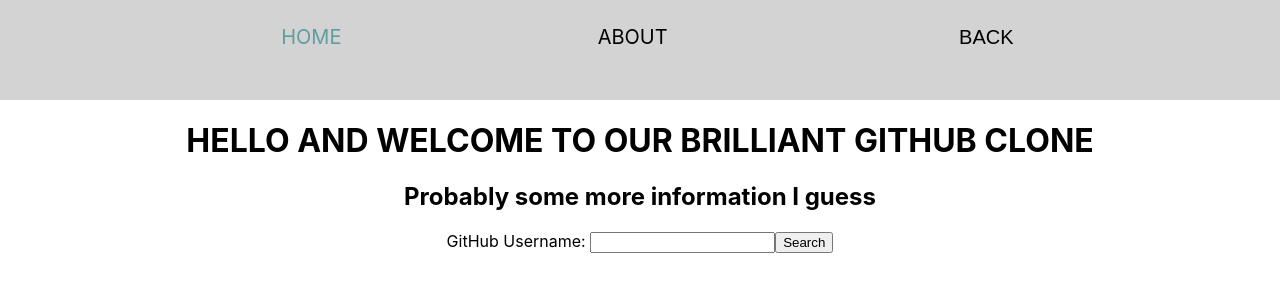
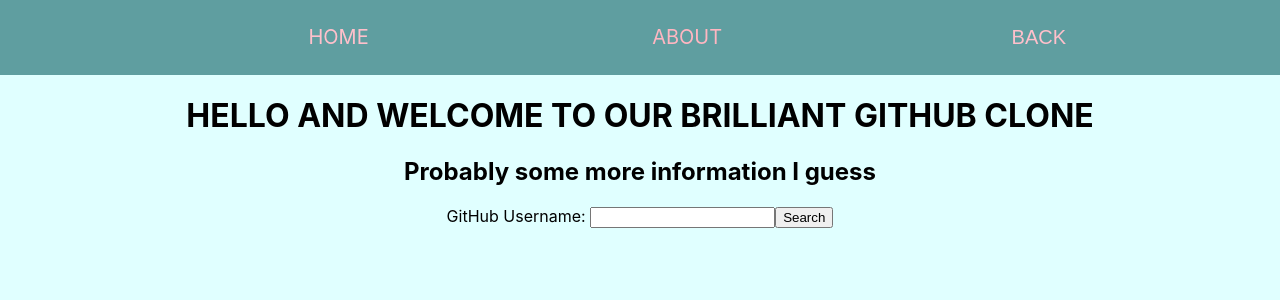
Before and after one commit to rwclutterbuck/repo-tracker, a React (Create React App) app: page / in a window 1280 px wide. Shown: the top 300 px of the page. Built offline with nearby package versions, Linux system fonts and the light colour scheme.

Commit message:
Add: Paddin, Margins, Colour

```diff
--- a/src/components/NavBar/style.css
+++ b/src/components/NavBar/style.css
@@ -1,36 +1,38 @@
 nav {
+  display: flex;
+  padding: 25px;
   width: 100%;
-  background-color: lightgrey;
-  padding: 25px;
-  display: flex;
+  background-color: cadetblue;
+  margin: auto;
   justify-content: space-evenly;
 }
 
 a {
-  color: black;
+  color: lightpink;
+  text-align: center;
   text-decoration: none;
   font-size: 1.25rem;
   text-transform: uppercase;
 }
 
 a:hover {
-  font-weight: 800;
-  color: white;
+  color: grey;
+}
+button:hover {
+  color: grey;
 }
 
 .active {
-  color: cadetblue;
+  color: pink;
 }
 
 button {
-  width: 125px;
-  height: 50px;
+  display: flex;
+  width: 1rem;
   cursor: pointer;
-  color: black;
+  color: pink;
   background: none;
   border: none;
   font-size: 1.25rem;
   text-transform: uppercase;
-  display: flex;
-  justify-content: center;
 }
--- a/src/components/Result/style.css
+++ b/src/components/Result/style.css
@@ -1,5 +1,30 @@
+#content {
+  display: flex;
+  flex-direction: row;
+  justify-content: center;
+}
+
+#table {
+  margin: 2rem;
+}
+
+#avatar {
+  display: flex;
+  flex-direction: column;
+  margin: 2rem;
+  justify-content: center;
+}
+
 table {
   border: 1px solid black;
-  margin-left: auto;
-  margin-right: auto;
+  background-color: rgb(136, 188, 190);
 }
+
+thead {
+  font-size: 20px;
+}
+
+img {
+  width: 250px;
+  height: 250px;
+}
--- /dev/null
+++ b/src/components/SearchForm/style.css
@@ -0,0 +1,3 @@
+#username {
+  margin-right: 15px;
+}
--- a/src/index.css
+++ b/src/index.css
@@ -1,13 +1,15 @@
+@import url("https://fonts.googleapis.com/css2?family=Lato:wght@300;400&display=swap");
+
 body {
-  margin: 0;
-  font-family: -apple-system, BlinkMacSystemFont, 'Segoe UI', 'Roboto', 'Oxygen',
-    'Ubuntu', 'Cantarell', 'Fira Sans', 'Droid Sans', 'Helvetica Neue',
+  background-color: lightcyan;
+  margin: auto;
+  font-family: -apple-system, BlinkMacSystemFont, "Lato", "Roboto", "Oxygen",
+    "Ubuntu", "Cantarell", "Fira Sans", "Droid Sans", "Helvetica Neue",
     sans-serif;
   -webkit-font-smoothing: antialiased;
-  -moz-osx-font-smoothing: grayscale;
 }
 
 code {
-  font-family: source-code-pro, Menlo, Monaco, Consolas, 'Courier New',
+  font-family: source-code-pro, Menlo, Monaco, Consolas, "Courier New",
     monospace;
 }
```
